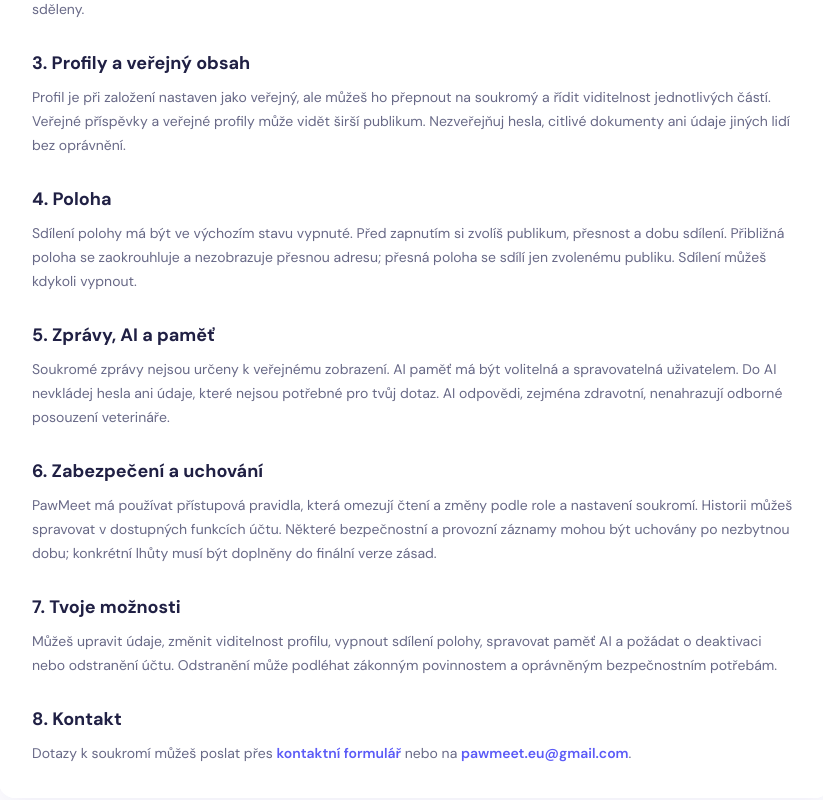
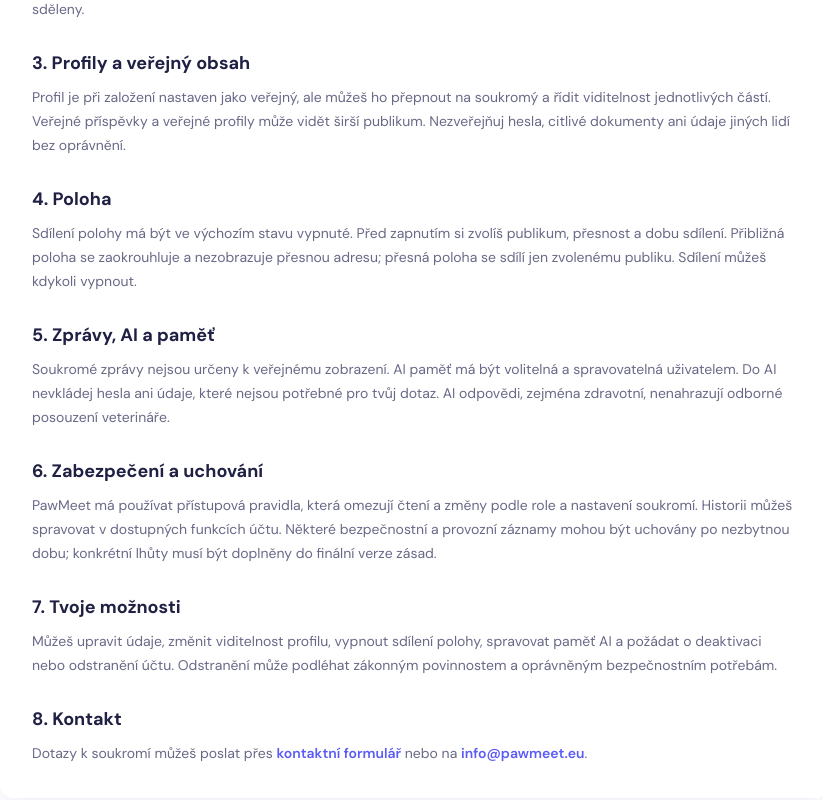
Before and after one commit to miroslavmanas94-blip/pawmeet.eu, a Next.js app: page /privacy in a window 1280 px wide. Shown: the part 620-1420 px from the top of the page, without its empty margins (225-1048 px from the left). Built offline with nearby package versions, Linux system fonts and the light colour scheme; no server answers.

Commit message:
Update privacy contact email

```diff
--- a/app/privacy/page.tsx
+++ b/app/privacy/page.tsx
@@ -17,7 +17,7 @@ export default function PrivacyPage() {
         <section><h2 className="text-lg font-bold">5. Zprávy, AI a paměť</h2><p className="mt-2 text-sm leading-6 text-[var(--pm-muted)]">Soukromé zprávy nejsou určeny k veřejnému zobrazení. AI paměť má být volitelná a spravovatelná uživatelem. Do AI nevkládej hesla ani údaje, které nejsou potřebné pro tvůj dotaz. AI odpovědi, zejména zdravotní, nenahrazují odborné posouzení veterináře.</p></section>
         <section><h2 className="text-lg font-bold">6. Zabezpečení a uchování</h2><p className="mt-2 text-sm leading-6 text-[var(--pm-muted)]">PawMeet má používat přístupová pravidla, která omezují čtení a změny podle role a nastavení soukromí. Historii můžeš spravovat v dostupných funkcích účtu. Některé bezpečnostní a provozní záznamy mohou být uchovány po nezbytnou dobu; konkrétní lhůty musí být doplněny do finální verze zásad.</p></section>
         <section><h2 className="text-lg font-bold">7. Tvoje možnosti</h2><p className="mt-2 text-sm leading-6 text-[var(--pm-muted)]">Můžeš upravit údaje, změnit viditelnost profilu, vypnout sdílení polohy, spravovat paměť AI a požádat o deaktivaci nebo odstranění účtu. Odstranění může podléhat zákonným povinnostem a oprávněným bezpečnostním potřebám.</p></section>
-        <section><h2 className="text-lg font-bold">8. Kontakt</h2><p className="mt-2 text-sm leading-6 text-[var(--pm-muted)]">Dotazy k soukromí můžeš poslat přes <Link href="/contact" className="font-semibold text-[var(--pm-accent)] hover:underline">kontaktní formulář</Link> nebo na <a href="mailto:pawmeet.eu@gmail.com" className="font-semibold text-[var(--pm-accent)] hover:underline">pawmeet.eu@gmail.com</a>.</p></section>
+        <section><h2 className="text-lg font-bold">8. Kontakt</h2><p className="mt-2 text-sm leading-6 text-[var(--pm-muted)]">Dotazy k soukromí můžeš poslat přes <Link href="/contact" className="font-semibold text-[var(--pm-accent)] hover:underline">kontaktní formulář</Link> nebo na <a href="mailto:info@pawmeet.eu" className="font-semibold text-[var(--pm-accent)] hover:underline">info@pawmeet.eu</a>.</p></section>
       </div>
     </main>
   )
```
